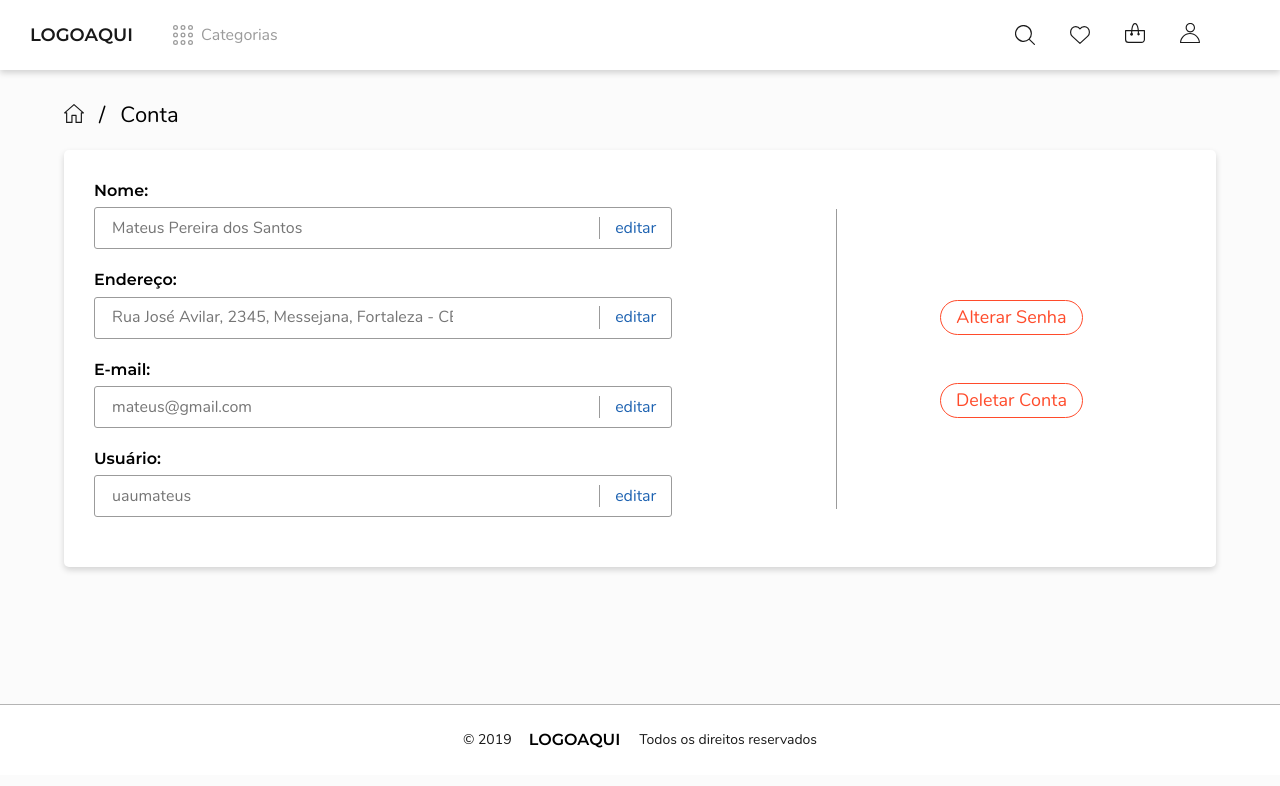
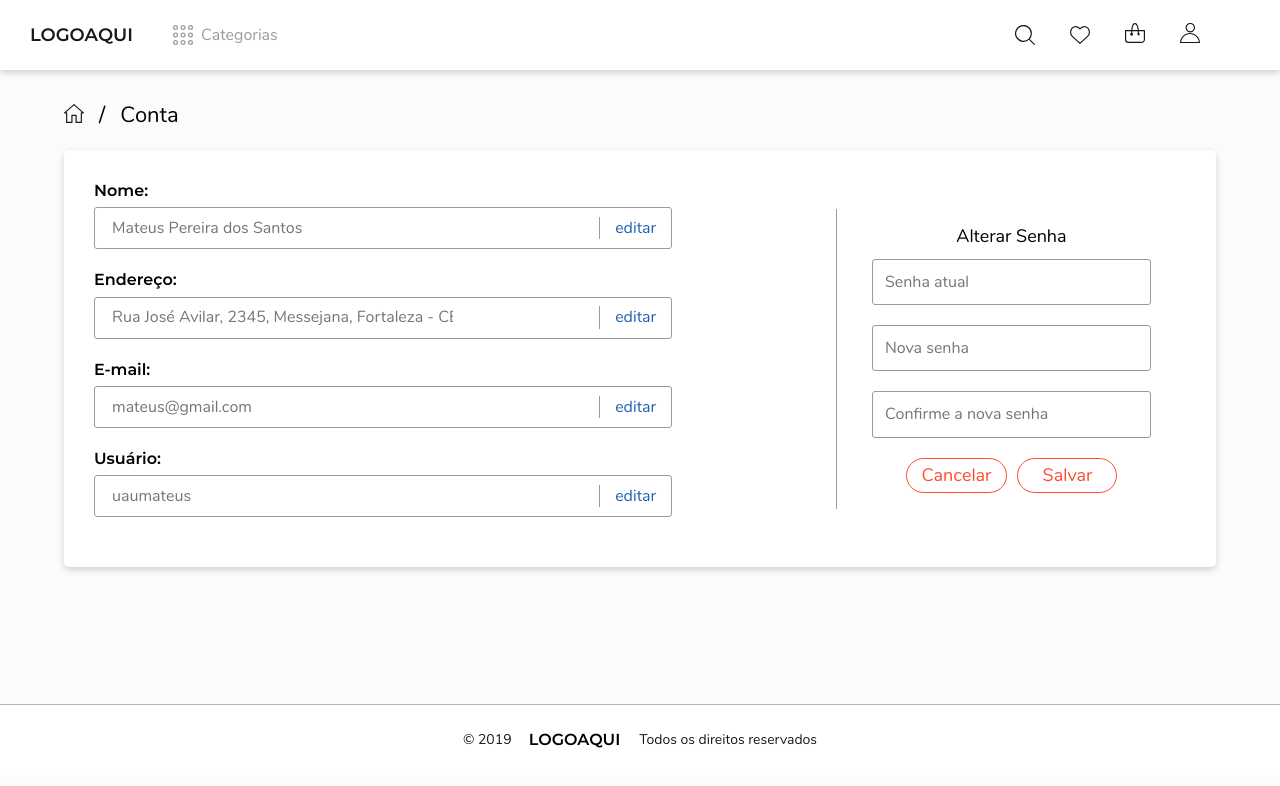
Before and after one commit to uaumateus/Ecommerce, a React (Create React App) app: page /conta in a window 1280 px wide. Both pictures are taken after a click on the button "Alterar Senha". Shown: the top 786 px of the page. Built offline with nearby package versions, Linux system fonts and the light colour scheme.

Commit message:
alterar senha e deletar conta

```diff
--- a/src/components/InputText/style.css
+++ b/src/components/InputText/style.css
@@ -9,6 +9,6 @@
 .contentInputText{
     border: 1px solid var(--disable);
     padding: 10px;
-    border-radius: 8px;
+    border-radius: 3px;
     margin-bottom: 20px;
 }
--- a/src/components/InputTextAlter/index.js
+++ b/src/components/InputTextAlter/index.js
@@ -4,29 +4,24 @@ import './style.css';
 export default class InputTextAlter extends Component {
 
     state = {
-        alter: false,
-        valueInput: this.props.value
+        alter: false
     }
 
     handleAlter = () => {
         this.setState({alter: !this.state.alter});
     }
 
-    handleInput = (e) => {
-        this.setState({valueInput: e.target.value});
-    }
-
     render(){
-        const { title } = this.props;
-        let { alter, valueInput } = this.state;
+        const { title, value, onChange, name } = this.props;
+        let { alter } = this.state;
         return(
             <div className="inputTextAlter">
                 <p className="Medium-Text-Bold">{title + ":"}</p>
                 <div className="inputContent">
                     {alter ?
-                        <input type="text" className="input Medium-Text-Regular" value={valueInput} onChange={this.handleInput}/>
+                        <input type="text" name={name} className="input Medium-Text-Regular" value={value} onChange={onChange}/>
                     :
-                        <input type="text" className="input Medium-Text-Regular" placeholder={valueInput} disabled />
+                        <input type="text" className="input Medium-Text-Regular" placeholder={value} disabled />
                     }
 
                     <div className="optionsInput">
--- a/src/pages/Account/index.js
+++ b/src/pages/Account/index.js
@@ -3,22 +3,84 @@ import './style.css';
 
 import BreadCrumb from '../../components/BreadCrumb';
 import InputTextAlter from '../../components/InputTextAlter';
+import InputText from '../../components/InputText';
 
 export default class Account extends Component{
+
+    state = {
+        name: null,
+        adress: null,
+        email: null,
+        user: null,
+        alterPassword: false,
+        deleteAccount: false
+    }
+
+    componentDidMount(){
+        this.setState({
+            name: "Mateus Pereira dos Santos",
+            adress: "Rua José Avilar, 2345, Messejana, Fortaleza - CE",
+            email: "mateus@gmail.com",
+            user: "uaumateus"
+        });
+    }
+
+    onChange = e => {
+        if(e.target.name == "name")
+            this.setState({name: e.target.value});
+        else if(e.target.name == "adress")
+            this.setState({adress: e.target.value});
+        else if(e.target.name == "email")
+            this.setState({email: e.target.value});
+        else if(e.target.name == "user")
+            this.setState({user: e.target.value});
+    }
+
+    handlerAlterPassword = () => {
+        this.setState({alterPassword: !this.state.alterPassword});
+    }
+
+    handlerDeleteAccount = () => {
+        this.setState({deleteAccount: !this.state.deleteAccount});
+    }
+
     render(){
+        let { name, adress, email, user, alterPassword, deleteAccount }  = this.state;
         return(
             <div className="content account">
                 <BreadCrumb actualPage="Conta" />
                 <div className="container">
                     <div>
-                        <InputTextAlter title="Nome" value="Mateus Pereira dos Santos" />
-                        <InputTextAlter title="Endereço" value="Rua José Avilar, 2345, Messejana, Fortaleza - CE" />
-                        <InputTextAlter title="E-mail" value="mateus@gmail.com" />
-                        <InputTextAlter title="Usuário" value="uaumateus" />
+                        <InputTextAlter name="name" title="Nome" value={name} onChange={this.onChange}/>
+                        <InputTextAlter name="adress" title="Endereço" value={adress} onChange={this.onChange}/>
+                        <InputTextAlter name="email" title="E-mail" value={email} onChange={this.onChange}/>
+                        <InputTextAlter name="user" title="Usuário" value={user} onChange={this.onChange}/>
                     </div>
                     <div className="optionsAccount">
-                        <button className="button buttonSecundary">Alterar Senha</button>
-                        <button className="button buttonSecundary">Deletar Conta</button>
+                        {!alterPassword && !deleteAccount &&
+                            <>
+                                <button className="button buttonSecundary" onClick={this.handlerAlterPassword}>Alterar Senha</button>
+                                <button className="button buttonSecundary" onClick={this.handlerDeleteAccount}>Deletar Conta</button>
+                            </>
+                        }
+                        {alterPassword &&
+                            <div className="alterPassword">
+                                <p className="Large-Text-Regular">Alterar Senha</p>
+                                <InputText placeholder="Senha atual" type="password"/>
+                                <InputText placeholder="Nova senha" type="password"/>
+                                <InputText placeholder="Confirme a nova senha" type="password"/>
+                                <button className="button buttonSecundary" onClick={this.handlerAlterPassword}>Cancelar</button>
+                                <button className="button buttonSecundary">Salvar</button>
+                            </div>
+                        }
+                        {deleteAccount &&
+                            <div className="deleteAccount">
+                                <p className="Large-Text-Regular">Digite sua senha para deletar a conta</p>
+                                <InputText placeholder="Senha" type="password"/>
+                                <button className="button buttonSecundary" onClick={this.handlerDeleteAccount}>Cancelar</button>
+                                <button className="button buttonSecundary">Deletar</button>
+                            </div>
+                        }
                     </div>
                 </div>
             </div>
--- a/src/pages/Account/style.css
+++ b/src/pages/Account/style.css
@@ -23,3 +23,16 @@
     width: max-content;
     margin: 24px 0;
 }
+
+.account .alterPassword, .account .deleteAccount{
+    width: 80%;
+    text-align: center;
+}
+
+.account .alterPassword p, .account .deleteAccount p{
+    margin-bottom: 10px;
+}
+
+.account .alterPassword .button, .account .deleteAccount .button{
+    margin: 0 5px;
+}
```
